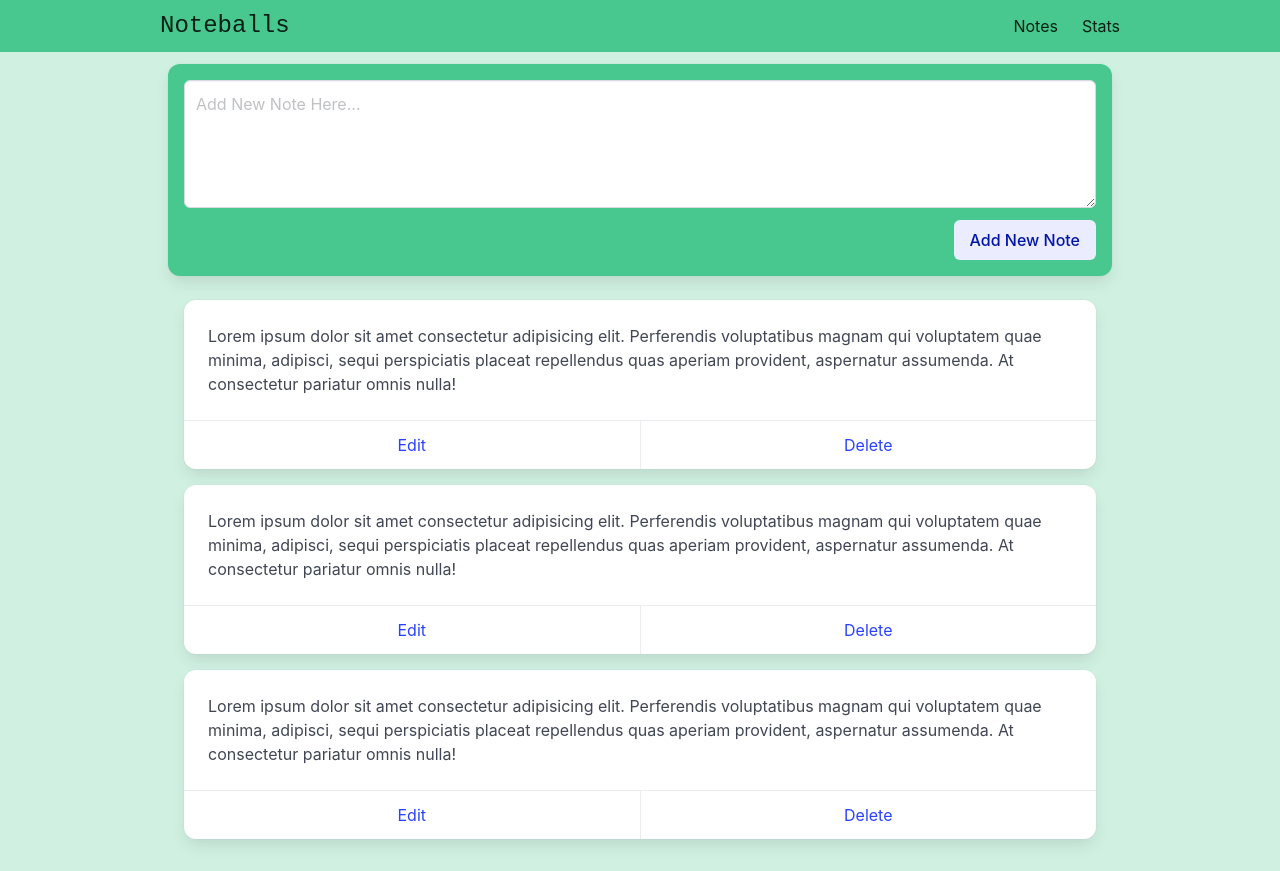
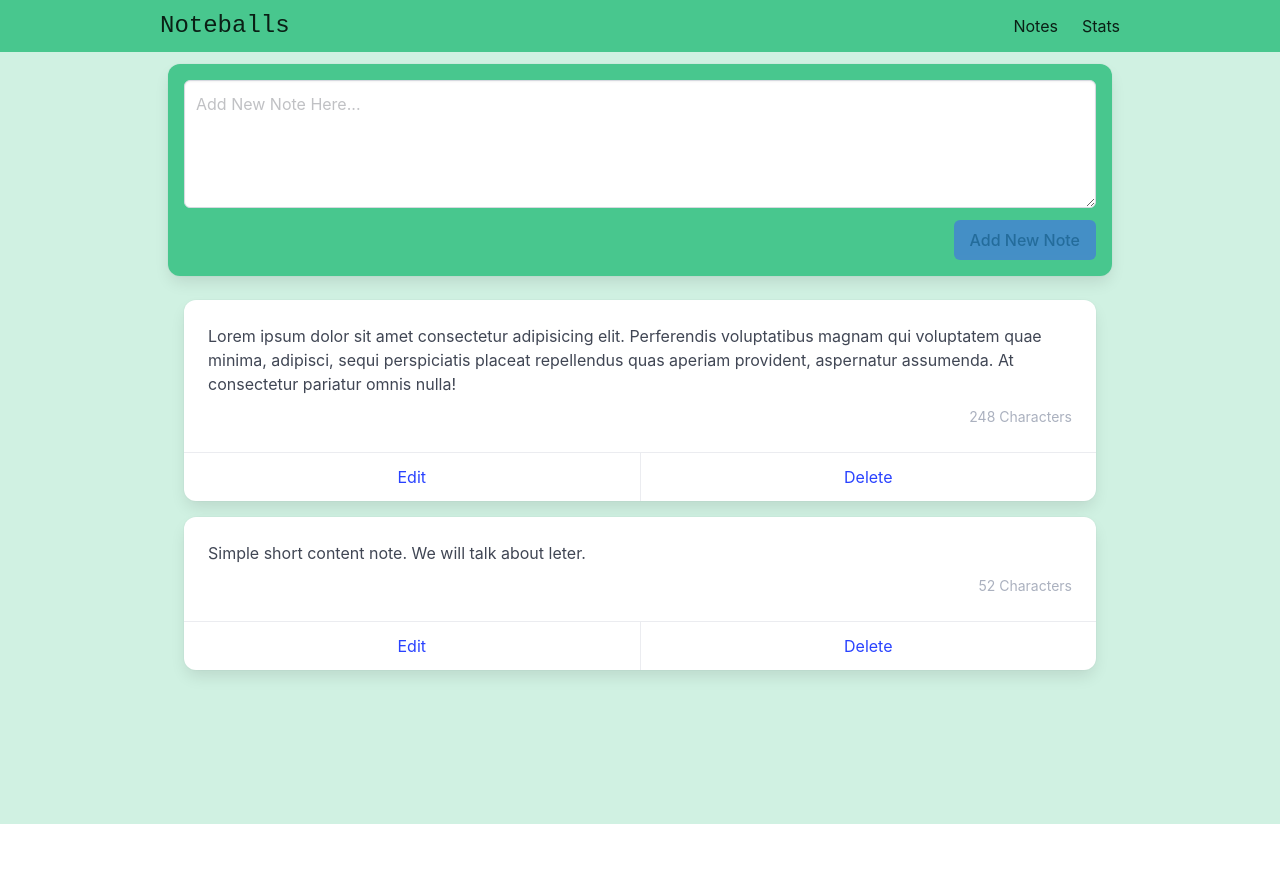
Before and after one commit to Moenul/Vue-Compositon-Api-Noteballs, a Vue app: page /#/ in a window 1280 px wide. After the commit the page ends 824 px from the top, so only its background shows below. Built offline with nearby package versions, Linux system fonts and the light colour scheme.

Commit message:
Add and Delete Note and child compunet succesfully working

```diff
--- /dev/null
+++ b/src/components/Notes/Note.vue
@@ -0,0 +1,47 @@
+<template>
+  <div class="card m-4">
+    <div class="card-content">
+      <div class="content">
+        {{ note.content }}
+        <div class="has-text-right has-text-grey-light mt-2">
+          <small>{{ characterLength }}</small>
+        </div>
+      </div>
+    </div>
+    <footer class="card-footer">
+      <a href="#" class="card-footer-item">Edit</a>
+      <a href="#" class="card-footer-item" @click.prevent="handleDeleteClicked"
+        >Delete</a
+      >
+    </footer>
+  </div>
+</template>
+
+<script setup>
+// imports
+import { computed } from "vue";
+
+const props = defineProps({
+  note: {
+    type: Object,
+    require: true,
+  },
+});
+
+// Character Length
+const characterLength = computed(() => {
+  let length = props.note.content.length;
+  let description = length > 1 ? "Characters" : "Character";
+  return `${length} ${description}`;
+});
+
+// Emits
+
+const emit = defineEmits(["deleteClicked"]);
+
+// Handle Delete Clicked
+
+const handleDeleteClicked = () => {
+  emit("deleteClicked", props.note.id);
+};
+</script>
--- a/src/views/viewNotes.vue
+++ b/src/views/viewNotes.vue
@@ -3,30 +3,81 @@
     <div class="card has-background-success p-4">
       <div class="field">
         <div class="control">
-          <textarea class="textarea" placeholder="Add New Note Here..." />
+          <textarea
+            v-model="newNote"
+            ref="newNoteRef"
+            class="textarea"
+            placeholder="Add New Note Here..."
+          />
         </div>
       </div>
 
       <div class="field is-grouped is-grouped-right">
         <div class="control">
-          <button class="button is-link is-light">Add New Note</button>
+          <button
+            :disabled="!newNote"
+            @click="addNote"
+            class="button is-link is-light"
+          >
+            Add New Note
+          </button>
         </div>
       </div>
     </div>
 
-    <div v-for="i in 3" class="card m-4">
-      <div class="card-content">
-        <div class="content">
-          Lorem ipsum dolor sit amet consectetur adipisicing elit. Perferendis
-          voluptatibus magnam qui voluptatem quae minima, adipisci, sequi
-          perspiciatis placeat repellendus quas aperiam provident, aspernatur
-          assumenda. At consectetur pariatur omnis nulla!
-        </div>
-      </div>
-      <footer class="card-footer">
-        <a href="#" class="card-footer-item">Edit</a>
-        <a href="#" class="card-footer-item">Delete</a>
-      </footer>
-    </div>
+    <!-- note -->
+    <Note
+      v-for="note in notes"
+      :key="note.id"
+      :note="note"
+      @deleteClicked="deleteNote"
+    />
+    <!-- note -->
   </div>
 </template>
+
+<script setup>
+// imports
+
+import { ref } from "vue";
+import Note from "@/components/Notes/Note.vue";
+
+const newNote = ref("");
+
+const newNoteRef = ref(null);
+
+// notes
+const notes = ref([
+  {
+    id: "id1",
+    content:
+      "Lorem ipsum dolor sit amet consectetur adipisicing elit. Perferendis voluptatibus magnam qui voluptatem quae minima, adipisci, sequi perspiciatis placeat repellendus quas aperiam provident, aspernatur assumenda. At consectetur pariatur omnis nulla!",
+  },
+  {
+    id: "id2",
+    content: "Simple short content note. We will talk about leter.",
+  },
+]);
+
+const addNote = () => {
+  let currentDate = new Date().getTime();
+  let id = currentDate.toString();
+
+  let note = {
+    id: id,
+    content: newNote.value,
+  };
+  notes.value.unshift(note);
+
+  newNote.value = "";
+  newNoteRef.value.focus();
+};
+
+// Delete Note
+
+const deleteNote = (idToDelete) => {
+  notes.value = notes.value.filter((note) => {
+    return note.id !== idToDelete;
+  });
+};
+</script>
```
